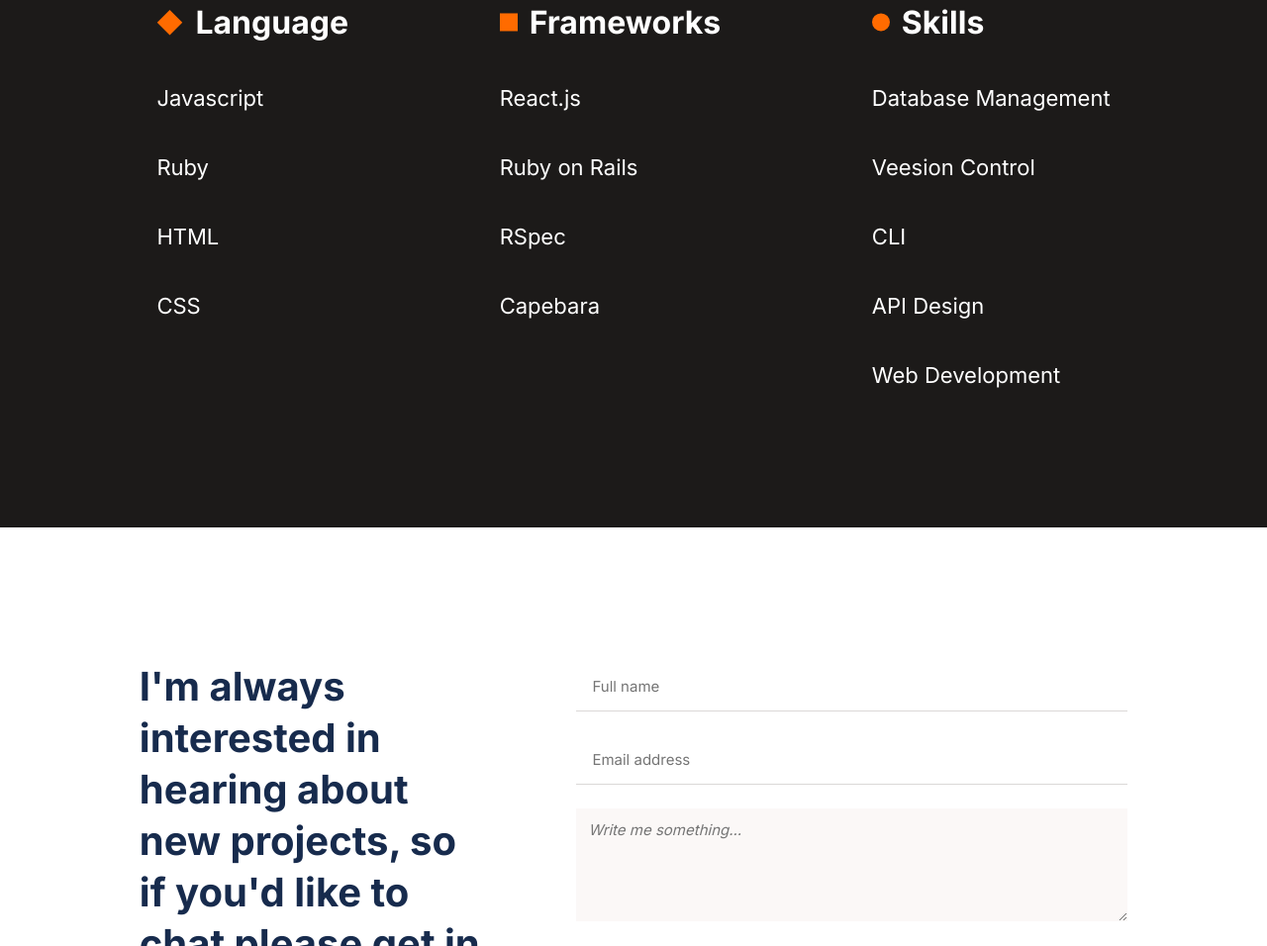
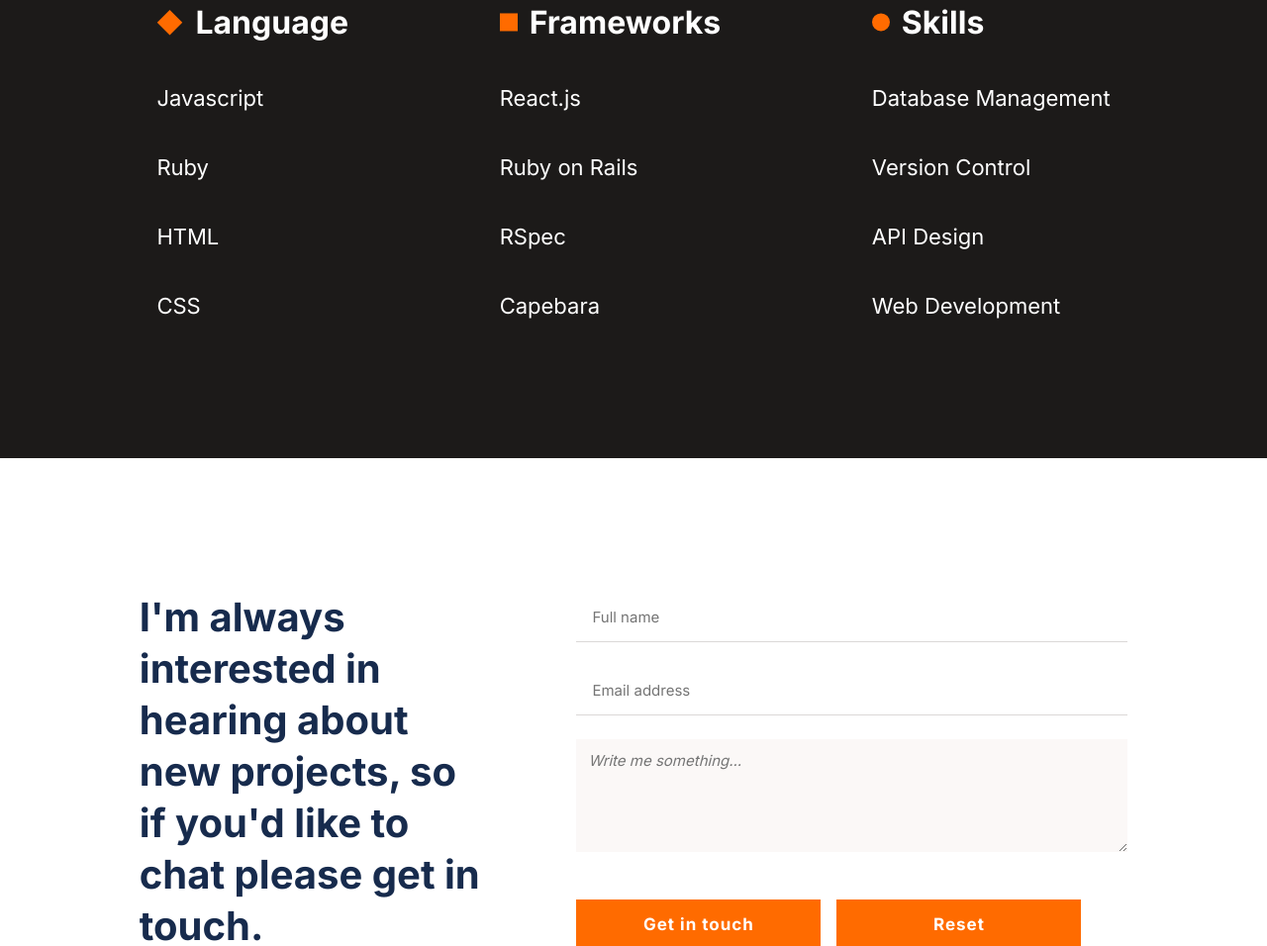
Before and after one commit to Kccendana/portfolio_project, a website: page index.html in a window 1280 px wide. Shown: the part 3586-4542 px from the top of the page at 99% size. Drawn offline with Linux system fonts and the light colour scheme.

Commit message:
edit skills

```diff
--- a/index.html
+++ b/index.html
@@ -127,8 +127,7 @@
                              </div>
                              <ul class="d-flex s-lists">
                                  <li>Database Management</li>
-                                 <li>Veesion Control</li>
-                                 <li>CLI</li>
+                                 <li>Version Control</li>
                                  <li>API Design</li>
                                  <li>Web Development</li>
                              </ul>
```
